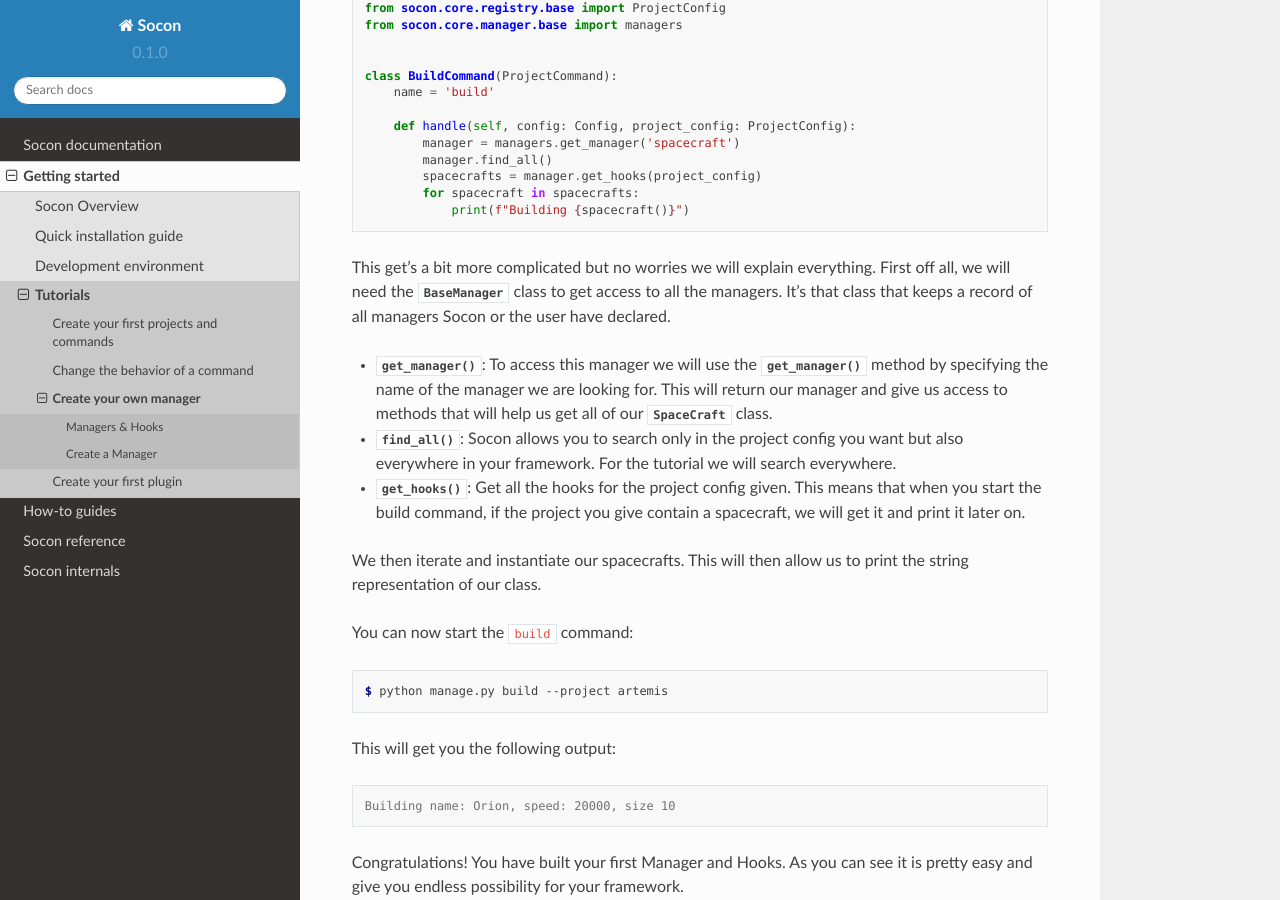
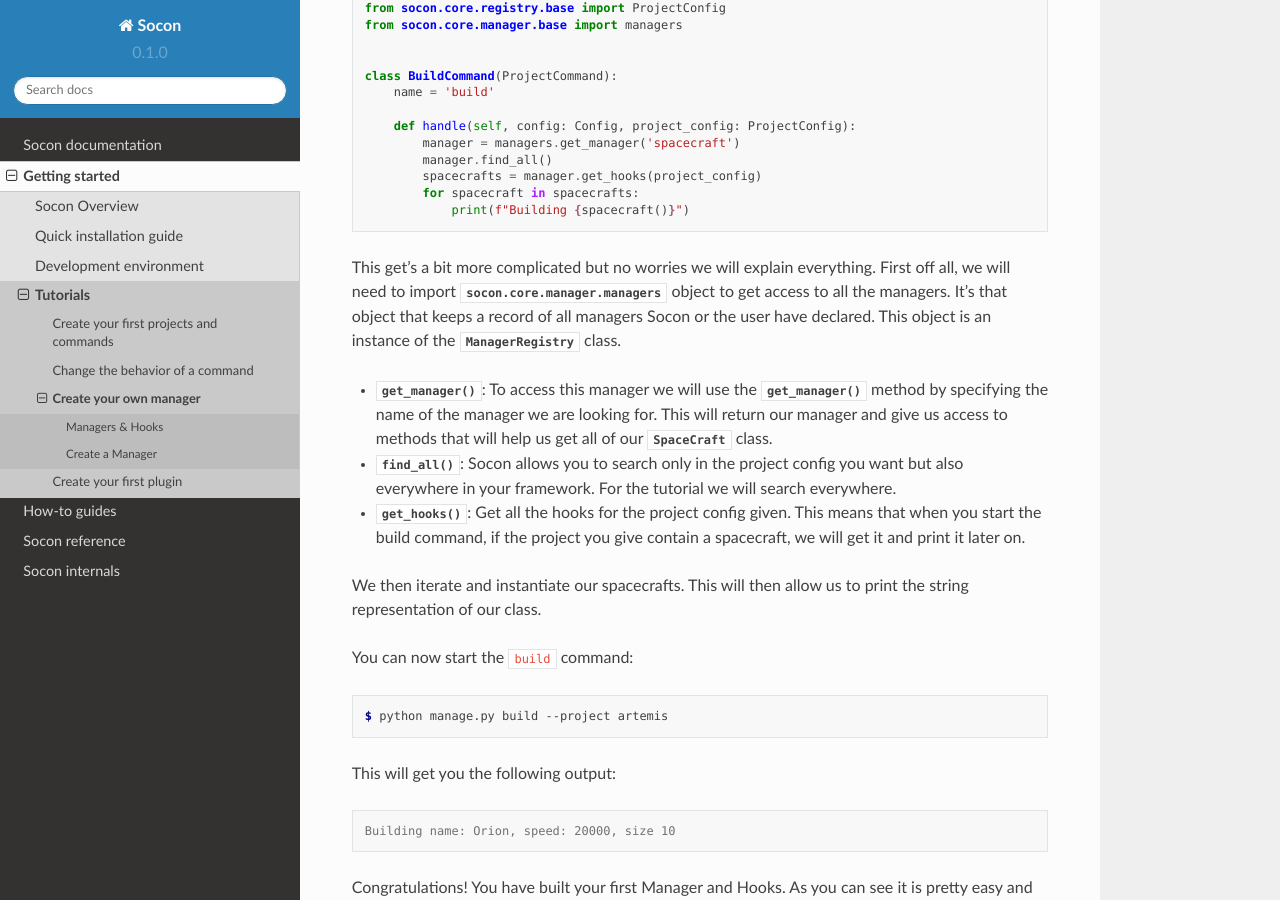
Before and after one commit to socon-dev/socon, a Sphinx documentation site: the page built from docs/intro/tutorials/3_manager.txt, in a window 1280 px wide and 900 px high, scrolled down 3246 px. Built offline with Sphinx 7.4.7 and the Read the Docs theme 2.0.0, drawn with Linux system fonts in a browser that asks for light colours.

Commit message:
[#13] Fix typo + update missing/outdated reference

```diff
--- a/docs/how-to/custom-managers-and-hooks.txt
+++ b/docs/how-to/custom-managers-and-hooks.txt
@@ -56,15 +56,15 @@ Let's have a closer look to the :file:`managers.py`:
         lookup_module = 'builder'
 
 When Socon starts, it registers all registry configurations and imports at the
-same time every :file:`managers.py`. The import registers every ``manager`` in the
-:attr:`~socon.core.manager.BaseManager._managers` private attribute.
+same time every :file:`managers.py`. The import, registers every ``manager`` in the
+:attr:`~socon.core.manager.ManagerRegistry` class.
 
 .. _access-your-managers:
 
 Access your managers
 --------------------
 
-You can access any manager by importing the ``socon.core.manager.managers`` object.
+You can access any manager by importing :obj:`socon.core.manager.managers`.
 ``managers`` is an instance of :class:`~socon.core.manager.ManagerRegistry` class.
 Here is an example to get the ``BuildManager`` manager. We
 will pretend to have a ``build`` command that will access this manager.
--- a/docs/intro/tutorials/3_manager.txt
+++ b/docs/intro/tutorials/3_manager.txt
@@ -179,9 +179,10 @@ For that we will modify the :file:`build.py` command in the common space.
                 print(f"Building {spacecraft()}")
 
 This get's a bit more complicated but no worries we will explain everything.
-First off all, we will need the :class:`~socon.core.manager.BaseManager` class
-to get access to all the managers. It's that class that keeps a record of all
-managers Socon or the user have declared.
+First off all, we will need to import :obj:`socon.core.manager.managers` object
+to get access to all the managers. It's that object that keeps a record of all
+managers Socon or the user have declared. This object is an instance of the
+:class:`~Socon.core.manager.ManagerRegistry` class.
 
 * :meth:`~socon.core.manager.get_manager`: To access this manager we will use
   the :meth:`~socon.core.manager.get_manager` method by specifying the name of
--- a/docs/ref/manager.txt
+++ b/docs/ref/manager.txt
@@ -14,8 +14,8 @@ Manager Registry
 
 .. class:: ManagerRegistry
 
-    Base class that stores all the managers. At start Socon creates a
-    ``managers`` object that is accessible like that::
+    Base class that stores all the managers. At the start Socon creates a
+    ``managers`` object that is accessible like this::
 
         from socon.core.manager import managers
 
```
Also changed, not shown: 1 other file.
